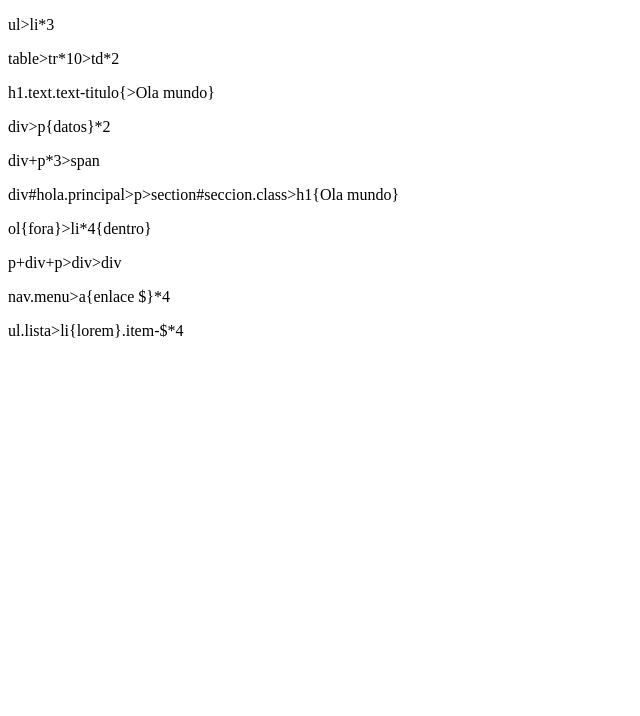
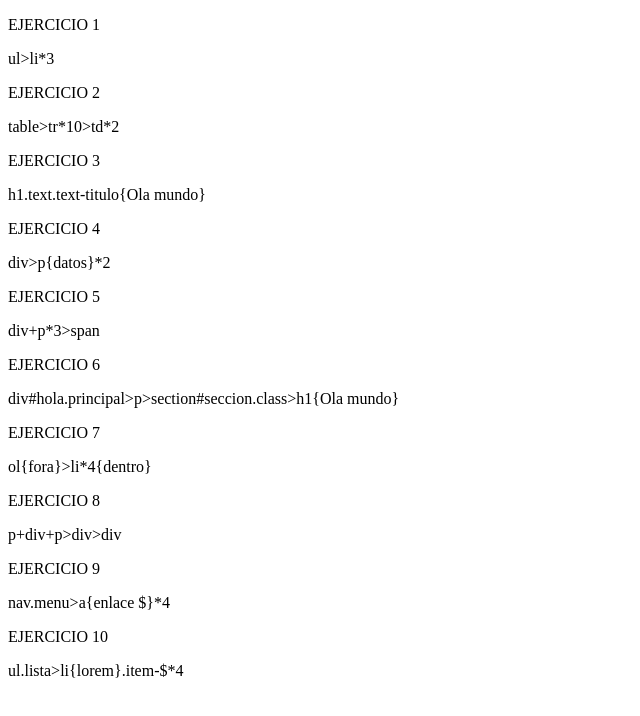
Before and after one commit to DanielRecouso/Emmet, a plain HTML site: page index.html in a window 1280 px wide. Shown: the whole page, without its empty margins (0-640 px from the left). Drawn offline with Linux system fonts and the light colour scheme.

Commit message:
terminado 2

```diff
--- a/index.html
+++ b/index.html
@@ -9,44 +9,44 @@
 </head>
 
 <body>
-    <!--EJERCICIO 1-->
+    <p>EJERCICIO 1</p>
     <p>ul>li*3</p>
 
-    <!--EJERCICIO 2-->
+    <p>EJERCICIO 2</p>
     <p>table>tr*10>td*2</p>
 
 
-    <!--EJERCICIO 3-->
-    <p>h1.text.text-titulo{>Ola mundo}</p>
+    <p>EJERCICIO 3</p>
+    <p>h1.text.text-titulo{Ola mundo}</p>
 
 
-    <!--EJERCICIO 4-->
+    <p>EJERCICIO 4</p>
     <p>div>p{datos}*2</p>
 
 
-    <!--EJERCICIO 5-->
+    <p>EJERCICIO 5</p>
     <p>div+p*3>span</p>
 
 
 
-    <!--EJERCICIO 6-->
+    <p>EJERCICIO 6</p>
     <p>div#hola.principal>p>section#seccion.class>h1{Ola mundo}</p>
 
 
 
-    <!--EJERCICIO 7-->
+    <p>EJERCICIO 7</p>
     <p>ol{fora}>li*4{dentro}</p>
 
-    <!--EJERCICIO 8-->
+    <p>EJERCICIO 8</p>
     <p>p+div+p>div>div</p>
 
 
-    <!--EJERCICIO 9-->
+    <p>EJERCICIO 9</p>
     <p>nav.menu>a{enlace $}*4</p>
 
 
 
-    <!--EJERCICIO 10-->
+    <p>EJERCICIO 10</p>
 
     <p>ul.lista>li{lorem}.item-$*4</p>
 
```
